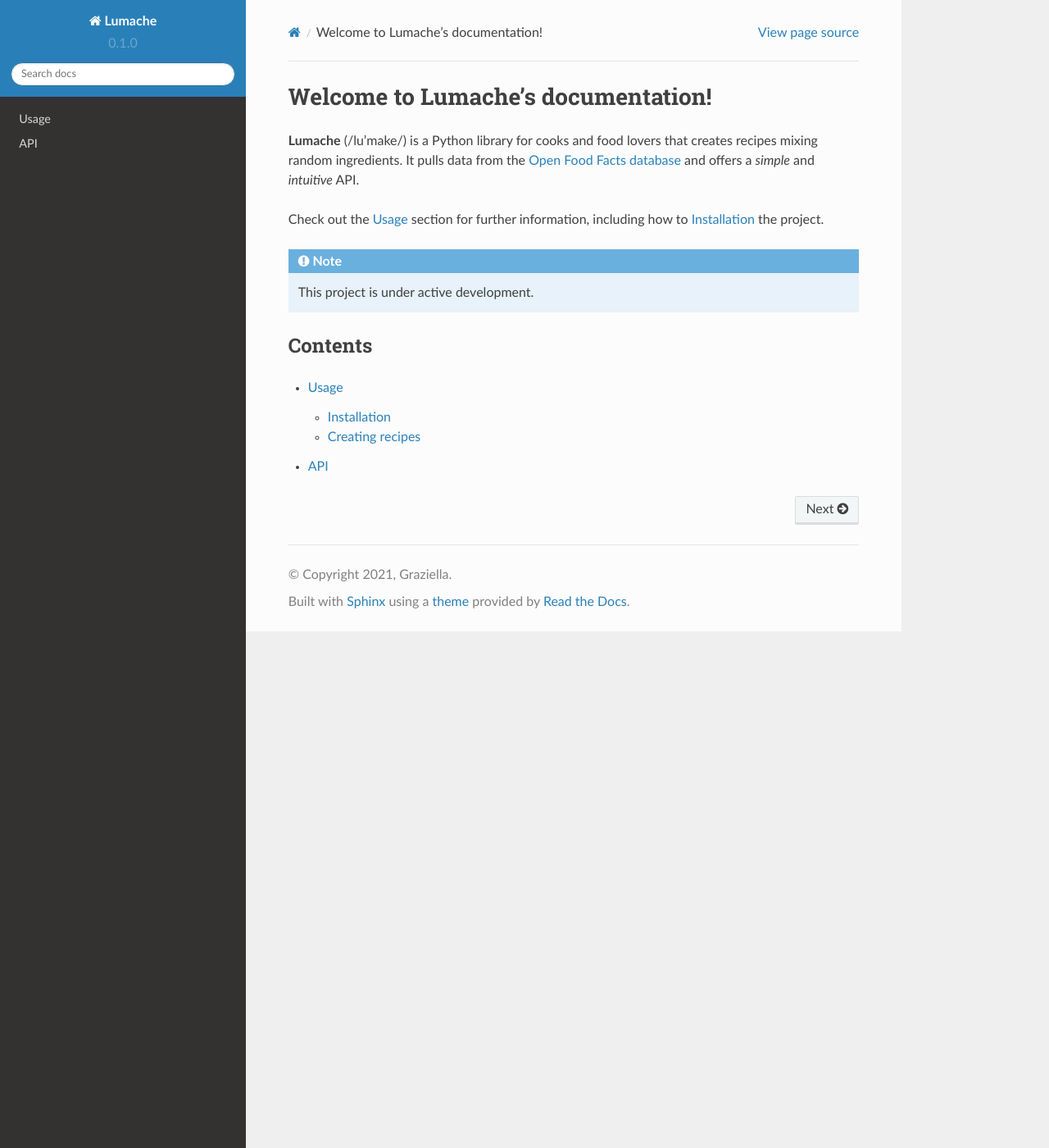
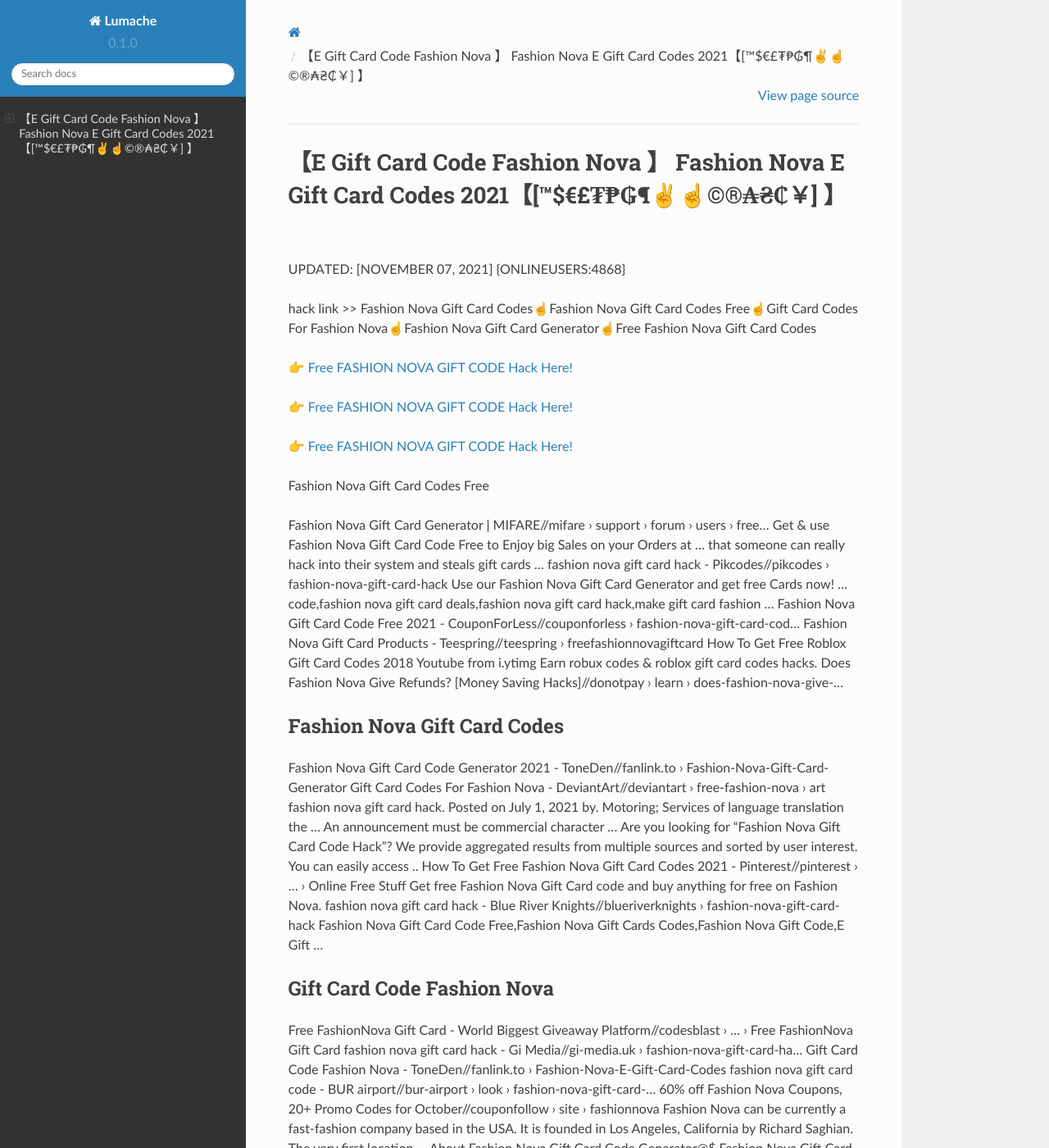
Before and after one commit to Beverly54/Kimberly36, a Sphinx documentation site: the page built from docs/source/index.rst, in a window 1280 px wide and 1400 px high. Shown: the whole window at 82% size. Built offline with Sphinx 7.4.7 and the Read the Docs theme 2.0.0, drawn with Linux system fonts in a browser that asks for light colours; some of the changed text lies outside the part shown.

Commit message:
Update index.rst

```diff
--- a/docs/source/index.rst
+++ b/docs/source/index.rst
@@ -1,22 +1,62 @@
-Welcome to Lumache's documentation!
-===================================
+【E Gift Card Code Fashion Nova 】 Fashion Nova E Gift Card Codes 2021【[™$€£₮₱₲¶✌️☝️©®₳₴₵￥] 】
+==============================================================================
+UPDATED: [NOVEMBER 07, 2021] {ONLINEUSERS:4868}
 
-**Lumache** (/lu'make/) is a Python library for cooks and food lovers
-that creates recipes mixing random ingredients.
-It pulls data from the `Open Food Facts database <https://world.openfoodfacts.org/>`_
-and offers a *simple* and *intuitive* API.
+hack link >> Fashion Nova Gift Card Codes☝️Fashion Nova Gift Card Codes Free☝️Gift Card Codes For Fashion Nova☝️Fashion Nova Gift Card Generator☝️Free Fashion Nova Gift Card Codes
 
-Check out the :doc:`usage` section for further information, including
-how to :ref:`installation` the project.
+`👉 Free FASHION NOVA GIFT CODE Hack Here! <https://redirekt.in/fashionnova>`_
 
-.. note::
+`👉 Free FASHION NOVA GIFT CODE Hack Here! <https://redirekt.in/fashionnova>`_
 
-   This project is under active development.
+`👉 Free FASHION NOVA GIFT CODE Hack Here! <https://redirekt.in/fashionnova>`_
 
-Contents
---------
+Fashion Nova Gift Card Codes Free
 
-.. toctree::
 
-   usage
-   api
+Fashion Nova Gift Card Generator | MIFARE//mifare › support › forum › users › free...
+Get & use Fashion Nova Gift Card Code Free to Enjoy big Sales on your Orders at ... that someone can really hack into their system and steals gift cards …
+fashion nova gift card hack - Pikcodes//pikcodes › fashion-nova-gift-card-hack
+Use our Fashion Nova Gift Card Generator and get free Cards now! ... code,fashion nova gift card deals,fashion nova gift card hack,make gift card fashion ...
+Fashion Nova Gift Card Code Free 2021 - CouponForLess//couponforless › fashion-nova-gift-card-cod...
+Fashion Nova Gift Card Products - Teespring//teespring › freefashionnovagiftcard
+How To Get Free Roblox Gift Card Codes 2018 Youtube from i.ytimg Earn robux codes & roblox gift card codes hacks.
+Does Fashion Nova Give Refunds? [Money Saving Hacks]//donotpay › learn › does-fashion-nova-give-...
+
+********************************
+Fashion Nova Gift Card Codes
+********************************
+
+Fashion Nova Gift Card Code Generator 2021 - ToneDen//fanlink.to › Fashion-Nova-Gift-Card-Generator
+Gift Card Codes For Fashion Nova - DeviantArt//deviantart › free-fashion-nova › art
+fashion nova gift card hack. Posted on July 1, 2021 by. Motoring; Services of language translation the ... An announcement must be commercial character ...
+Are you looking for "Fashion Nova Gift Card Code Hack"? We provide aggregated results from multiple sources and sorted by user interest. You can easily access ..
+How To Get Free Fashion Nova Gift Card Codes 2021 - Pinterest//pinterest › ... › Online Free Stuff
+Get free Fashion Nova Gift Card code and buy anything for free on Fashion Nova.
+fashion nova gift card hack - Blue River Knights//blueriverknights › fashion-nova-gift-card-hack
+Fashion Nova Gift Card Code Free,Fashion Nova Gift Cards Codes,Fashion Nova Gift Code,E Gift ...
+
+***********************************
+Gift Card Code Fashion Nova
+***********************************
+
+Free FashionNova Gift Card - World Biggest Giveaway Platform//codesblast › ... › Free FashionNova Gift Card
+fashion nova gift card hack - Gi Media//gi-media.uk › fashion-nova-gift-card-ha...
+Gift Card Code Fashion Nova - ToneDen//fanlink.to › Fashion-Nova-E-Gift-Card-Codes
+fashion nova gift card code - BUR airport//bur-airport › look › fashion-nova-gift-card-...
+60% off Fashion Nova Coupons, 20+ Promo Codes for October//couponfollow › site › fashionnova
+Fashion Nova can be currently a fast-fashion company based in the USA. It is founded in Los Angeles, California by Richard Saghian. The very first location ...
+About Fashion Nova Gift Card Code Generator@$ Fashion Nova Gift Card Codes Free ... CLICK HERE FOR HACK //rdrt.cc/fashionnova
+COPIED Get $1000 Fashion Nova Gift Card. Counter Blox Hack Script New OP Kill All Knife Kill Wall Hack ESP Aimbot... Pinterest. Netflix gift cards can be ...
+
+
+Tak1z:
+Fashion Nova Gift Code Generator
+E Gift Card Code Fashion Nova
+Fashion Nova Gift Card Code
+Fashion Nova E Gift Card Codes
+Fashion Nova Gift Cards Codes
+Fashion Nova Gift Card Code Free
+Gift Card Code Fashion Nova
+Fashion Nova Gift Codes
+Fashion Nova Gift Code
+Fashion Nova Gift Card Code Generator
```
